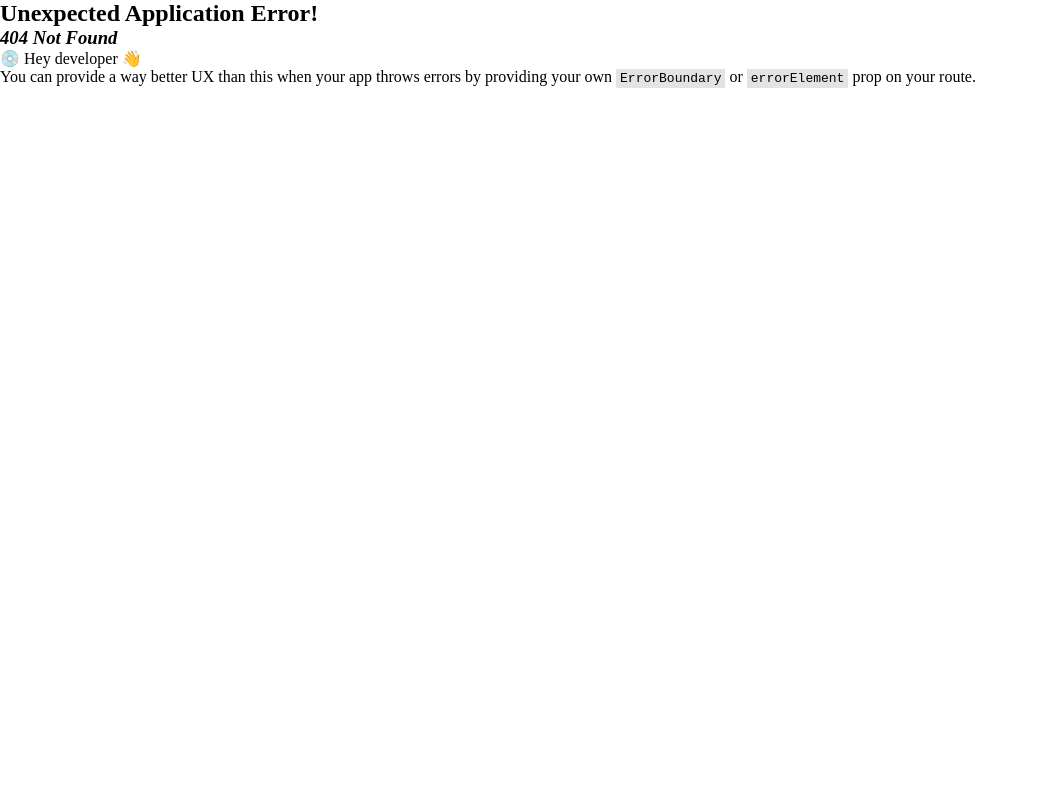
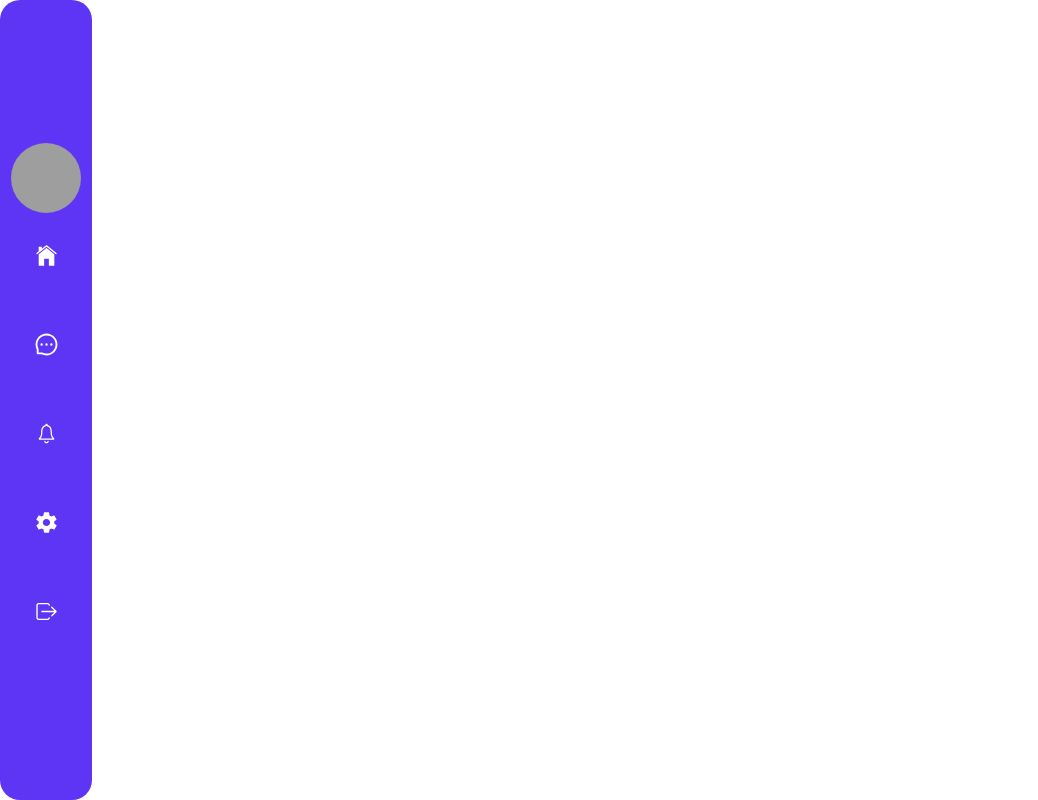
Before and after one commit to mdrifat59/chat-application, a React app: page /chat in a window 1280 px wide. Before the commit this address had no page. Shown: the whole page, without its empty margins (0-1038 px from the left). Built offline with nearby package versions, Linux system fonts and the light colour scheme; grey boxes are pictures that could not be loaded; the HTML template or start-up script is replaced by a standard one.

Commit message:
Rootlayout page to home or message page routing done

```diff
--- a/src/App.jsx
+++ b/src/App.jsx
@@ -19,7 +19,7 @@ const router = createBrowserRouter(
       <Route  path="/" element={<Registration />}>  </Route>
       <Route  path="/login" element={<Login />}>  </Route>
       <Route  path="/forgotpassword" element={<ForgotPassword />}>  </Route>
-      <Route  path="/chat-app" element={<RootLayout />}>
+      <Route  path="/chat" element={<RootLayout />}>
         <Route  path="home" element={<Home />}>  </Route>
         <Route  path="message" element={<Message />}>  </Route>
        </Route>
--- a/src/components/RootLayout.jsx
+++ b/src/components/RootLayout.jsx
@@ -1,5 +1,5 @@
 import React from 'react'
-import { Outlet } from 'react-router-dom'
+import { Outlet, Link } from 'react-router-dom'
 import Grid from '@mui/material/Grid';
 import profile from '../assets/profile.png'
 import { AiOutlineMessage } from "react-icons/ai";
@@ -15,8 +15,16 @@ const RootLayout = () => {
               <div className="navcontainer">
                 <img src={profile} />
                 <ul>
-                  <li><IoIosHome  className='icon' /></li>
-                  <li><AiOutlineMessage className='icon' /></li>
+                  <li>
+                     <Link to="/chat/home">
+                        <IoIosHome  className='icon' />
+                     </Link>
+                    </li>
+                  <li>
+                  <Link to="/chat/message">
+                        <AiOutlineMessage  className='icon' />
+                     </Link>
+                    </li>
                   <li><IoIosNotificationsOutline className='icon' /></li>
                   <li><IoMdSettings className='icon' /></li>
                   <li><IoIosLogOut className='icon' /></li>
--- a/src/pages/Login.jsx
+++ b/src/pages/Login.jsx
@@ -49,7 +49,7 @@ const Login = () => {
           if(!user.user.emailVerified){
              notify("please varify Email for Login")
           }else{
-            navigate("/chat-app/home")
+            navigate("/chat/home")
           }
           console.log(user)
     }).catch((error) => {
```
